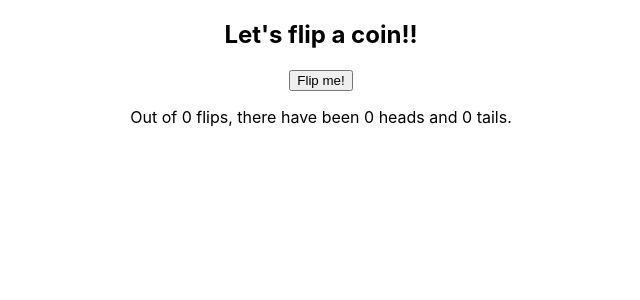
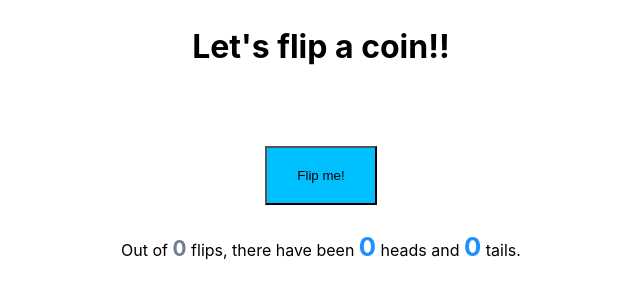
Before and after one commit to codeherbert/coin-flip, a React (Create React App) app: page / in a window 1280 px wide. Shown: the top 300 px of the page, without its empty margins (319-959 px from the left). Built offline with nearby package versions, Linux system fonts and the light colour scheme.

Commit message:
create css files and add styles

```diff
--- /dev/null
+++ b/src/Coin.css
@@ -0,0 +1,4 @@
+.Coin img {
+    height: 200px;
+    width: 200px;
+}
--- a/src/Coin.js
+++ b/src/Coin.js
@@ -1,8 +1,13 @@
 import React, {Component} from 'react';
+import "./Coin.css";
 
 class Coin extends Component {
     render() {
-        return <img src= {this.props.info.imgSrc} alt= {this.props.info.side} />;
+        return (
+            <div className="Coin">
+                <img src= {this.props.info.imgSrc} alt= {this.props.info.side} />
+            </div>
+        );
     }
 }
 
--- /dev/null
+++ b/src/CoinFlipper.css
@@ -0,0 +1,26 @@
+.CoinFlipper button {
+    margin-bottom: 10px;
+    margin-top: 30px;
+    padding: 20px 30px;
+    background-color: deepskyblue;
+}
+
+.CoinFlipper button:hover {
+    background-color: dodgerblue;
+}
+
+.CoinFlipper h2 {
+    font-size: 2em;
+    margin-bottom: 50px;
+}
+
+.CoinFlipper span {
+    color:dodgerblue;
+    font-size: 1.6em;
+    font-weight: bold;
+}
+
+.CoinFlipper span:first-child {
+    color: slategrey;
+    font-size: 1.3em;
+}
--- a/src/CoinFlipper.js
+++ b/src/CoinFlipper.js
@@ -1,12 +1,13 @@
 import React, {Component} from 'react';
 import Coin from './Coin';
 import { choice } from './helpers';
+import './CoinFlipper.css';
 
 class CoinFlipper extends Component {
     static defaultProps = {
         coins: [
             {side: "heads", imgSrc: "https://tinyurl.com/react-coin-heads-jpg"},
-            {side: "tails", imgSrc: "https://tinyurl.com/react-coin-tails-jpg"}
+            {side: "tails", imgSrc: "https://upload.wikimedia.org/wikipedia/commons/thumb/2/2d/US_50_Cent_Rev.png/330px-US_50_Cent_Rev.png"}
         ]
     };
     constructor(props) {
@@ -37,11 +38,11 @@ class CoinFlipper extends Component {
         return (
             <div className="CoinFlipper">
                 <h2>Let's flip a coin!!</h2>
+                {this.state.currCoin  && <Coin info={this.state.currCoin} />}
                 <button onClick={this.handleClick}>Flip me!</button>
-                {this.state.currCoin  && <Coin info={this.state.currCoin} />}
                 <p>
-                    Out of {this.state.numFlips} flips, there have been { this.state.numHeads}{" "} heads and
-                    {" "}{this.state.numTails} tails.
+                    Out of <span>{this.state.numFlips}</span> flips, there have been <span>{ this.state.numHeads}</span>{" "} heads and
+                    {" "}<span>{this.state.numTails}</span> tails.
                 </p>
             </div>
         );
```
